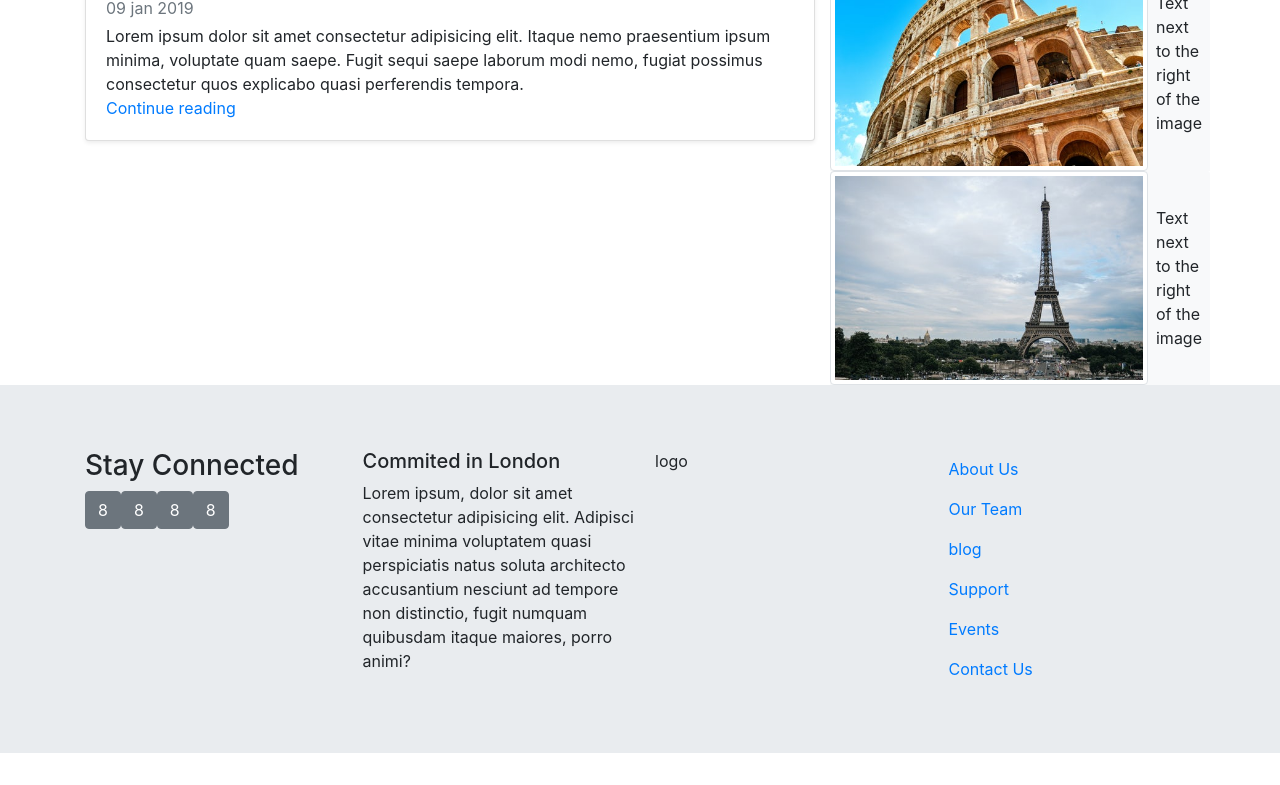
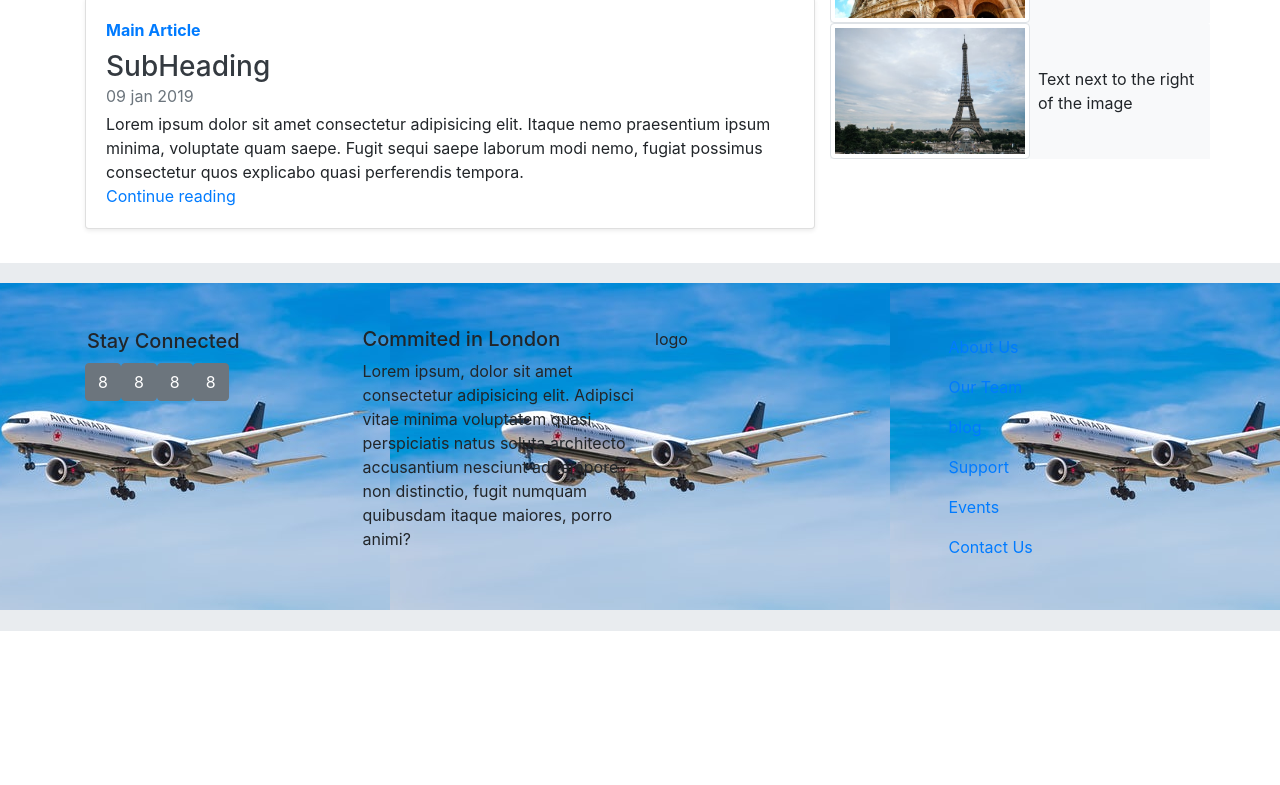
Before and after one commit to pacofine/sparta-bootstrap-lab, a plain HTML site: page index.html in a window 1280 px wide. Shown: the part 639-1424 px from the top of the page. After the commit the page ends 1302 px from the top, so only its background shows below. Drawn offline with nearby package versions, Linux system fonts and the light colour scheme.

Commit message:
added some css to images and general structure

```diff
--- a/index.html
+++ b/index.html
@@ -12,6 +12,7 @@
     <!-- Bootstrap -->
     <link rel="stylesheet" href="css\bootstrap-4.2.1-dist\bootstrap-4.2.1-dist\css\bootstrap.min.css">
     <script src="css\bootstrap-4.2.1-dist\bootstrap-4.2.1-dist\js\bootstrap.min.js"></script>
+    <link rel="stylesheet" href="style/style.css">
 </head>
 <body>
 <!-- top page navbar with home and link tabs a dropdown, a searchbar and a logo  -->
@@ -66,13 +67,13 @@
                 <h3>MainArticle</h3>
                 <div class="row">
                     <div class="col-md-4">
-                        <img src="http://fillmurray.com/150/150" class="img-thumbnail" alt="">
+                        <img src="images/main-article.jpg" class="img-thumbnail" alt="">
                     </div>
                     <div class="col-md-8">
                         Lorem ipsum dolor sit amet consectetur adipisicing elit. Quas repellendus laudantium corrupti inventore deserunt quos! Magni sint deleniti labore accusamus possimus, ullam unde quam aut cumque placeat? Veniam, consequuntur fuga.
                     </div>
                 </div>
-
+                <!-- main article container -->
                 <div class="card flex-md-row mb-4 shadow-sm h-md-250">
                     <div class="card-body d-flex flex-column align-items-start">
                         <strong class="d-inline-block mb-2 text-primary">Main Article</strong>
@@ -85,7 +86,7 @@
                     </div>
                 </div>
             </div>
-
+            <!-- recent container -->
             <div class="col-md-4">
                 <h3 class="recent">Recent</h3>
                 <div class="row">
@@ -118,11 +119,11 @@
         <div class="container">
             <div class="container">
                 <div class="row">
+                    <!-- footer container 1 -->
                     <div class="col-sm">
                         <div class="row">
-                            <!-- the title of the first container in the footer -->
                             <div class="footer-heading-1">
-                                    <h3 class="stay-connected">Stay Connected</h3>
+                                <h5 class="stay-connected">Stay Connected</h5>
                             </div>
                             <!-- botton in footer container 1 -->
                             <div class="btn-toolbar" role="toolbar" aria-label="Toolbar with button groups">
@@ -139,9 +140,9 @@
                                     <button type="button" class="btn btn-secondary">8</button>
                                 </div>
                             </div>
-                            <!-- ---------------------------------------------------------------------- -->
                         </div>
                     </div>
+                    <!-- footer container 2 -->
                     <div class="col-sm">
                         <div class="row">
                             <div class="footer-heading-2">
@@ -152,9 +153,11 @@
                             </div>
                         </div>
                     </div>
+                    <!-- footer container 3 -->
                     <div class="col-sm">
                         logo
                     </div>
+                    <!-- footer container 4 -->
                     <div class="col-sm">
                         <ul class="nav flex-column">
                             <li class="nav-item">
--- a/style/style.css
+++ b/style/style.css
@@ -0,0 +1,19 @@
+
+.img-thumbnail {
+    width: 200px;
+}
+
+.jumbotron {
+    margin-top: 10px;
+
+}
+
+.jumbotron:not(footer) {
+    background-image: url(../images/main-article-2.jpg);
+    background-repeat: repeat-x;
+    background-position: center
+}
+
+.footer-heading-1 {
+    margin: 2px;
+}
```
Also changed, not shown: images/main-article-2.jpg (added), images/main-article.jpg (added). Lines whose indentation alone changed are shown as unchanged.
